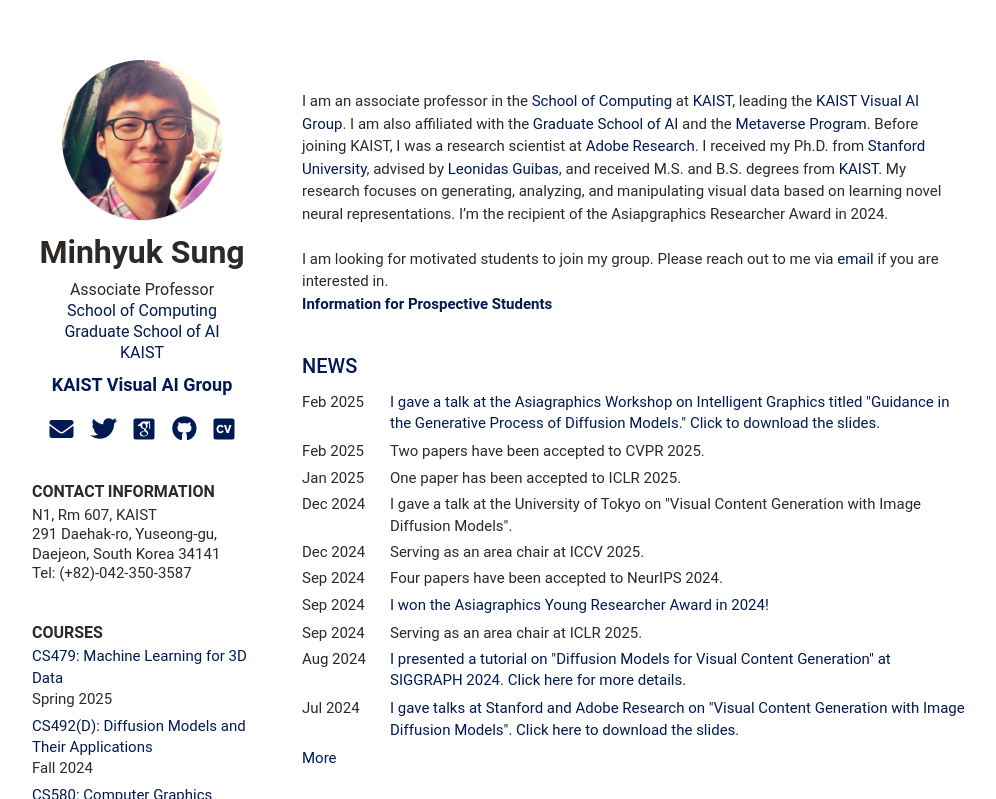
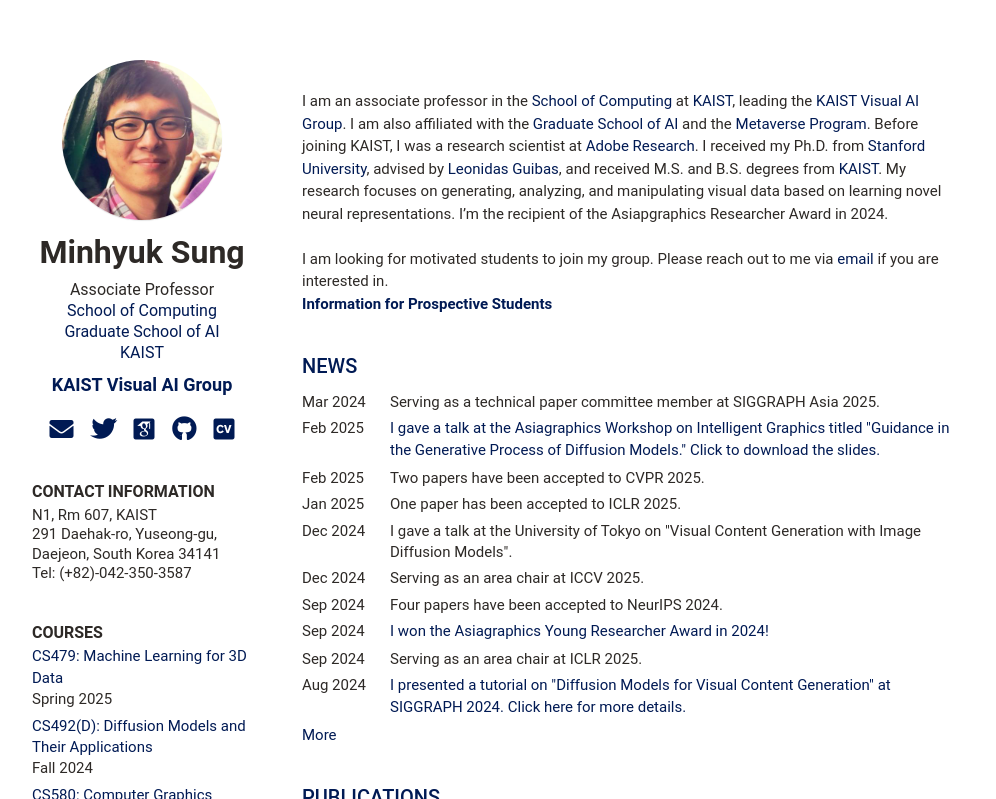
Before and after one commit to mhsung/mhsung.github.io, a Jekyll site: the page built from index.html, in a window 1280 px wide and 900 px high, cut to the strip 0-799 px from the top of the window. Shown: the whole strip, without its empty margins (126-1122 px from the left). Built offline with Jekyll 4.4.1, drawn with Linux system fonts in a browser that asks for light colours; some web fonts are replaced.

Commit message:
Updated.

```diff
--- a/_data/news.yml
+++ b/_data/news.yml
@@ -1,4 +1,6 @@
 news:
+    - title: "Serving as a technical paper committee member at SIGGRAPH Asia 2025."
+      time: Mar 2024
     - title: "I gave a talk at the Asiagraphics Workshop on Intelligent Graphics titled \"Guidance in the Generative Process of Diffusion Models.\" Click to download the slides."
       time: Feb 2025
       link: https://onedrive.live.com/?redeem=aHR0cHM6Ly8xZHJ2Lm1zL2IvYy82MDU2MjAyM2I2NjQwMjgyL0Vhd0Z1UDJrd0Y5RG5FOC1uS3ZzQjUwQm9XazlGVVRRanBKZC1QUWlOYW44bHc&cid=60562023B6640282&id=60562023B6640282%21sfdb805acc0a4435f9c4f3e9cabec079d&parId=60562023B6640282%212031&o=OneUp
```
